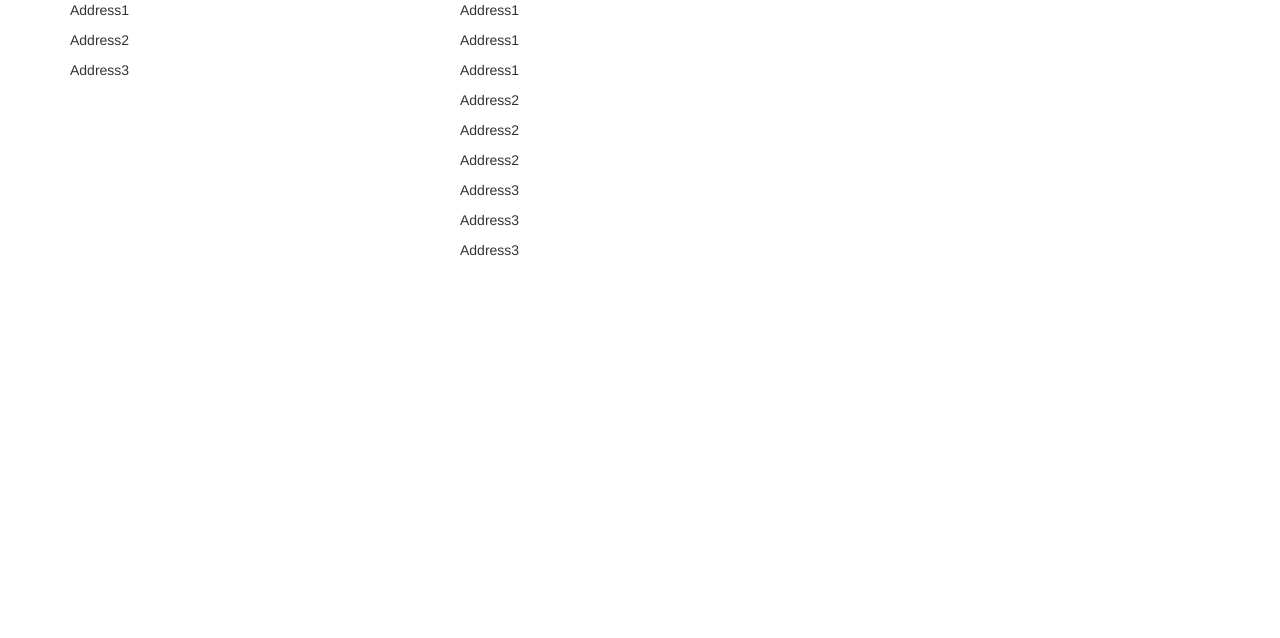
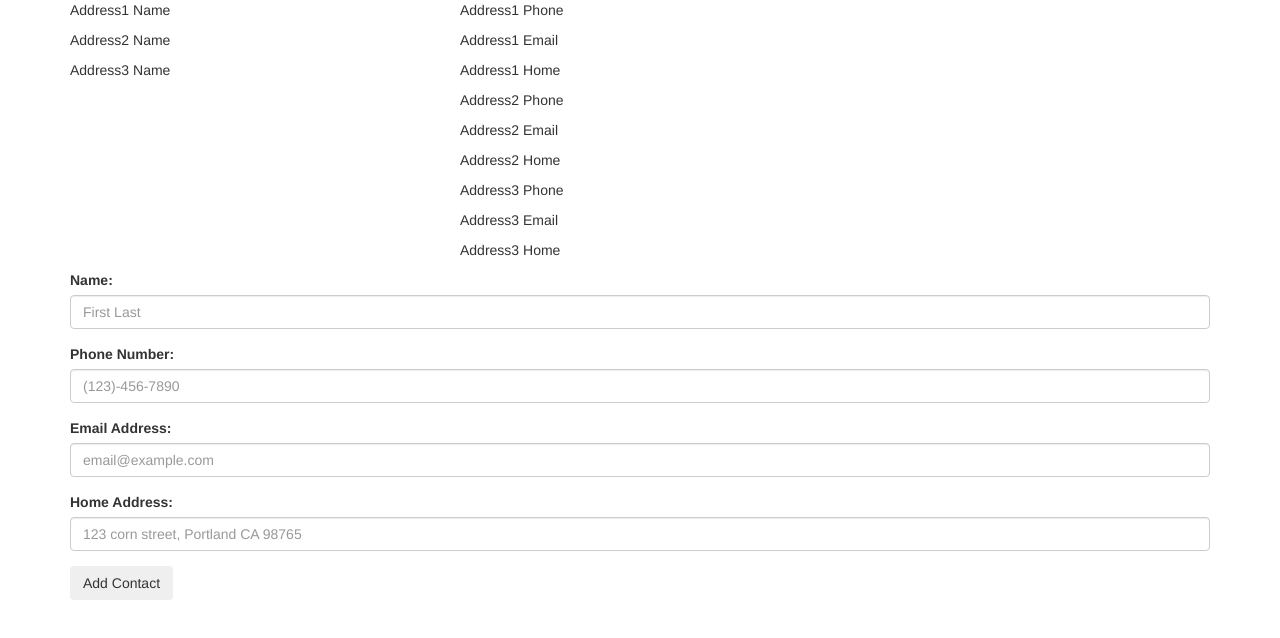
Before and after one commit to TJEverett/address_book, a plain HTML site: page index.html in a window 1280 px wide. Drawn offline with Linux system fonts and the light colour scheme.

Commit message:
add a form to create new contacts

```diff
--- a/index.html
+++ b/index.html
@@ -12,32 +12,57 @@
       <div class="row">
         <div class="col-sm-5 col-md-4 names">
           <div class="address1">
-            <p>Address1</p>
+            <p>Address1 Name</p>
           </div>
           <div class="address2">
-            <p>Address2</p>
+            <p>Address2 Name</p>
           </div>
           <div class="address3">
-            <p>Address3</p>
+            <p>Address3 Name</p>
           </div>
         </div>
 
         <div class="col-sm-7 col-md-8 info">
           <div class="address1">
-            <p>Address1</p>
-            <p>Address1</p>
-            <p>Address1</p>
+            <p>Address1 Phone</p>
+            <p>Address1 Email</p>
+            <p>Address1 Home</p>
           </div>
           <div class="address2">
-            <p>Address2</p>
-            <p>Address2</p>
-            <p>Address2</p>
+            <p>Address2 Phone</p>
+            <p>Address2 Email</p>
+            <p>Address2 Home</p>
           </div>
           <div class="address3">
-            <p>Address3</p>
-            <p>Address3</p>
-            <p>Address3</p>
+            <p>Address3 Phone</p>
+            <p>Address3 Email</p>
+            <p>Address3 Home</p>
           </div>
+        </div>
+      </div>
+
+      <div class="row">
+        <div class="col-sm-12">
+          <form id="addressAdd">
+            <div class="form-group">
+              <label for="name">Name:</label>
+              <input type="text" class="form-control" id="name" placeholder="First Last">
+            </div>
+            <div class="form-group">
+              <label for="phone">Phone Number:</label>
+              <input type="text" class="form-control" id="phone" placeholder="(123)-456-7890">
+            </div>
+            <div class="form-group">
+              <label for="email">Email Address:</label>
+              <input type="text" class="form-control" id="email" placeholder="email@example.com">
+            </div>
+            <div class="form-group">
+              <label for="address">Home Address:</label>
+              <input type="text" class="form-control" id="address" placeholder="123 corn street, Portland CA 98765">
+            </div>
+
+            <button type="submit" class="btn">Add Contact</button>
+          </form>
         </div>
       </div>
 
```
